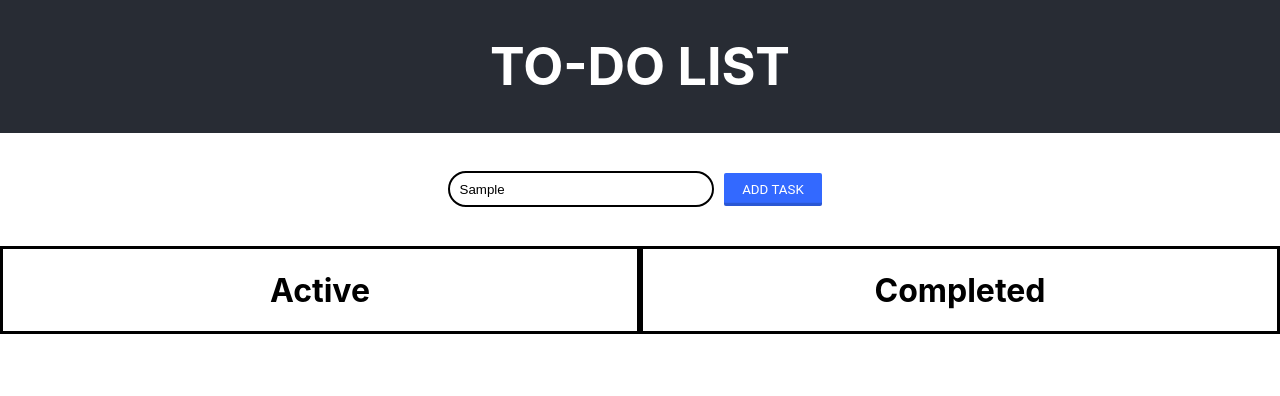
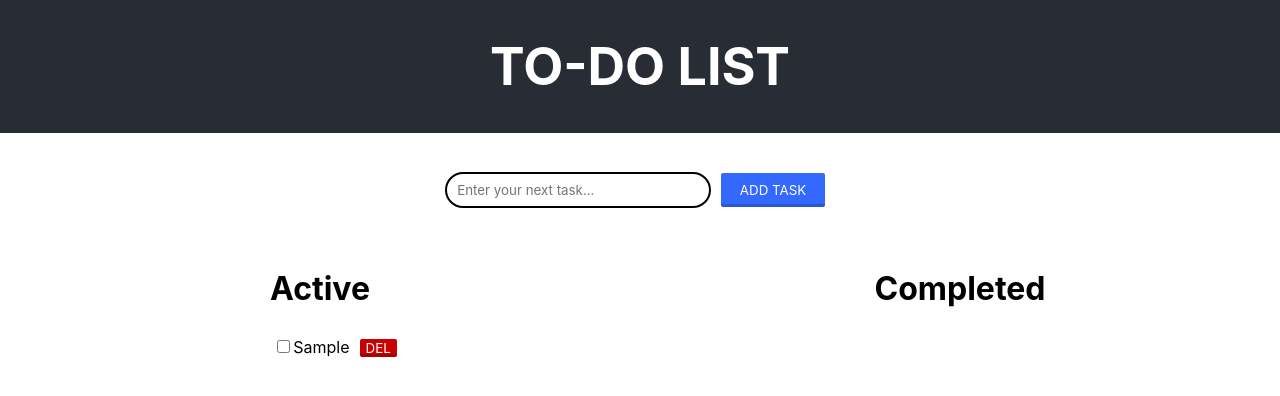
Before and after one commit to Purdue-WDC/react-workshop-to-do-list, a React (Create React App) app in the folder to-do-list/: page / in a window 1280 px wide. Both pictures are taken after typing "Sample" into the empty fields and a click on the button "ADD TASK". Shown: the top 396 px of the page. Built offline with nearby package versions, Linux system fonts and the light colour scheme.

Commit message:
Added delete button and completed inteface

```diff
--- a/to-do-list/src/App.css
+++ b/to-do-list/src/App.css
@@ -45,11 +45,6 @@ li {
   grid-template-columns: 50% 50%;
 }
 
-.active,
-.completed {
-  border: solid;
-}
-
 .add-task {
   padding: 30px;
 }
@@ -60,6 +55,12 @@ li {
   width: 250px;
   height: 30px;
   padding-left: 10px;
+}
+
+.text-input::placeholder {
+  font-family: -apple-system, BlinkMacSystemFont, "Segoe UI", "Roboto", "Oxygen",
+    "Ubuntu", "Cantarell", "Fira Sans", "Droid Sans", "Helvetica Neue",
+    sans-serif;
 }
 
 .text-input:focus {
@@ -73,9 +74,11 @@ li {
   border-radius: 0.15em;
   box-sizing: border-box;
   text-decoration: none;
-  font-family: "Roboto", sans-serif;
   text-transform: uppercase;
   font-weight: 400;
+  font-family: -apple-system, BlinkMacSystemFont, "Segoe UI", "Roboto", "Oxygen",
+    "Ubuntu", "Cantarell", "Fira Sans", "Droid Sans", "Helvetica Neue",
+    sans-serif;
   color: #ffffff;
   background-color: #3369ff;
   box-shadow: inset 0 -0.6em 0 -0.35em rgba(0, 0, 0, 0.17);
@@ -84,10 +87,31 @@ li {
   position: relative;
 }
 
-.add-button:active {
+.del-button {
+  display: inline-block;
+  margin: 10px;
+  border-radius: 0.15em;
+  box-sizing: border-box;
+  text-decoration: none;
+  text-transform: uppercase;
+  font-weight: 400;
+  font-family: -apple-system, BlinkMacSystemFont, "Segoe UI", "Roboto", "Oxygen",
+    "Ubuntu", "Cantarell", "Fira Sans", "Droid Sans", "Helvetica Neue",
+    sans-serif;
+  color: #ffffff;
+  background-color: #ca0101;
+  box-shadow: inset 0 -0.6em 0 -0.35em rgba(0, 0, 0, 0.17);
+  border: none;
+  text-align: center;
+  position: relative;
+}
+
+.add-button:active,
+.del-button:active {
   top: 0.1em;
 }
 
-.add-button:focus {
+.add-button:focus,
+.del-button:focus {
   outline: none;
 }
--- a/to-do-list/src/App.js
+++ b/to-do-list/src/App.js
@@ -1,5 +1,6 @@
+import React from "react";
+
 import "./App.css";
-import React from "react";
 
 class App extends React.Component {
   constructor(props) {
@@ -10,15 +11,45 @@ class App extends React.Component {
     };
     this.handleAddButton = this.handleAddButton.bind(this);
     this.handleTextChange = this.handleTextChange.bind(this);
+    this.toggleCheckboxChange = this.toggleCheckboxChange.bind(this);
+    this.handleDelete = this.handleDelete.bind(this);
   }
-
+  toggleCheckboxChange(event) {
+    const listCopy = this.state.list;
+    console.log(listCopy);
+    const foundIndex = this.state.list.findIndex(
+      (item) => item.name === event.target.name
+    );
+    console.log(foundIndex);
+    const isChecked = this.state.list[foundIndex].complete;
+    console.log(isChecked);
+    listCopy.splice(foundIndex, 1, {
+      name: this.state.list[foundIndex].name,
+      complete: !this.state.list[foundIndex].complete,
+    });
+    console.log(isChecked);
+    this.setState((state) => ({
+      list: [...listCopy],
+      value: state.value,
+    }));
+  }
   handleTextChange(event) {
     this.setState((state) => ({
       list: [...state.list],
       value: event.target.value,
     }));
   }
-
+  handleDelete(event) {
+    const listCopy = this.state.list;
+    const foundIndex = this.state.list.findIndex(
+      (item) => item.name === event.target.name
+    );
+    listCopy.splice(foundIndex, 1);
+    this.setState((state) => ({
+      list: [...listCopy],
+      value: state.value,
+    }));
+  }
   handleAddButton(event) {
     if (this.state.value !== "") {
       this.setState((state) => ({
@@ -26,9 +57,8 @@ class App extends React.Component {
         value: "",
       }));
     }
-    console.log(this.state.list);
+    document.getElementById("task").value = "";
   }
-
   render() {
     // Any elements that need to be returned must be in a wrapper element like a <div> </div>
     return (
@@ -42,6 +72,7 @@ class App extends React.Component {
             <input
               name="task-input"
               type="text"
+              id="task"
               className="text-input"
               placeholder="Enter your next task..."
               onChange={this.handleTextChange}
@@ -53,9 +84,61 @@ class App extends React.Component {
           <div className="grid">
             <div className="active">
               <h1>Active</h1>
+              <ul>
+                {this.state.list.map((obj) => {
+                  if (!obj.complete) {
+                    return (
+                      <li>
+                        <input
+                          type="checkbox"
+                          name={obj.name}
+                          checked={obj.complete}
+                          onChange={this.toggleCheckboxChange}
+                        />
+                        <label htmlFor={obj.name}>{obj.name}</label>
+                        <button
+                          id={obj.name}
+                          onClick={this.handleDelete}
+                          className="del-button"
+                        >
+                          Del
+                        </button>
+                      </li>
+                    );
+                  } else {
+                    return null;
+                  }
+                })}
+              </ul>
             </div>
             <div className="completed">
               <h1>Completed</h1>
+              <ul>
+                {this.state.list.map((obj) => {
+                  if (obj.complete) {
+                    return (
+                      <li>
+                        <input
+                          type="checkbox"
+                          name={obj.name}
+                          checked={obj.complete}
+                          onChange={this.toggleCheckboxChange}
+                        />
+                        <label htmlFor={obj.name}>{obj.name}</label>
+                        <button
+                          id={obj.name}
+                          onClick={this.handleDelete}
+                          className="del-button"
+                        >
+                          Del
+                        </button>
+                      </li>
+                    );
+                  } else {
+                    return null;
+                  }
+                })}
+              </ul>
             </div>
           </div>
         </main>
@@ -64,13 +147,4 @@ class App extends React.Component {
   }
 }
 
-/*
-  You can create functional components as well
-
-  function App() {
-
-  }
-
-*/
-
 export default App;
```
Also changed, not shown: to-do-list/src/index.js (+6 -6 lines).
